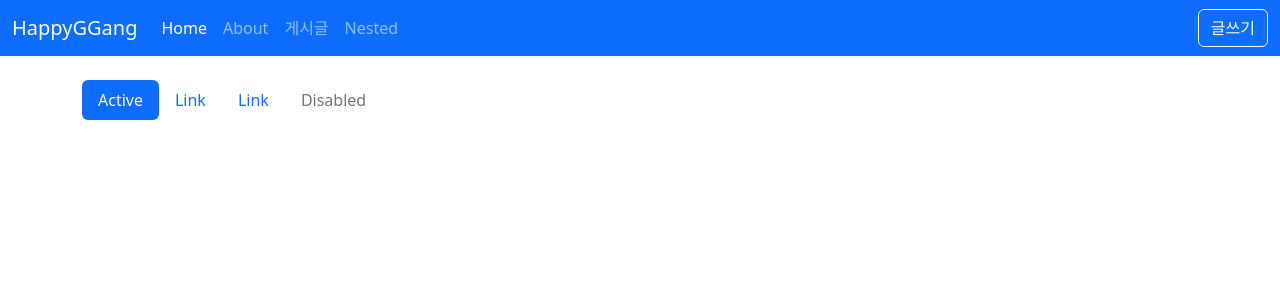
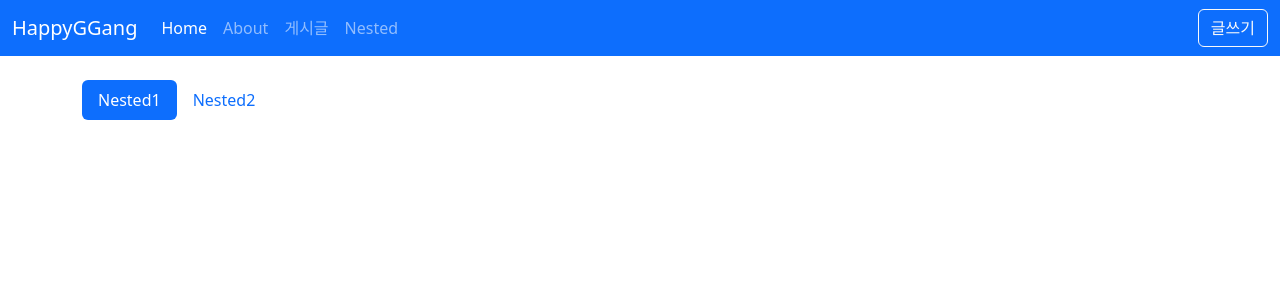
Before and after one commit to happyGGang/vue3-posts, a Vue app: page /nested in a window 1280 px wide. Shown: the top 300 px of the page. Built offline with nearby package versions, Linux system fonts and the light colour scheme.

Commit message:
[test] 중첩 라우팅 테스트

```diff
--- a/src/views/nested/NestedView.vue
+++ b/src/views/nested/NestedView.vue
@@ -2,16 +2,10 @@
 	<div>
 		<ul class="nav nav-pills">
 			<li class="nav-item">
-				<a class="nav-link active" aria-current="page" href="#">Active</a>
+				<a class="nav-link active" aria-current="page" href="#">Nested1</a>
 			</li>
 			<li class="nav-item">
-				<a class="nav-link" href="#">Link</a>
-			</li>
-			<li class="nav-item">
-				<a class="nav-link" href="#">Link</a>
-			</li>
-			<li class="nav-item">
-				<a class="nav-link disabled">Disabled</a>
+				<a class="nav-link" href="#">Nested2</a>
 			</li>
 		</ul>
 	</div>
```
